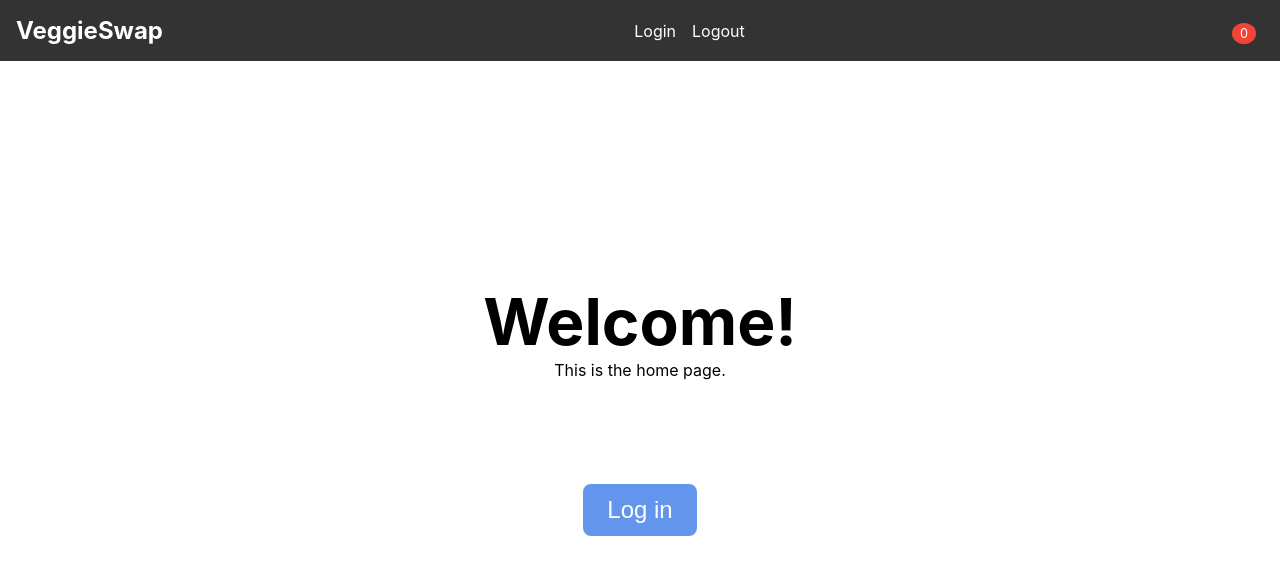
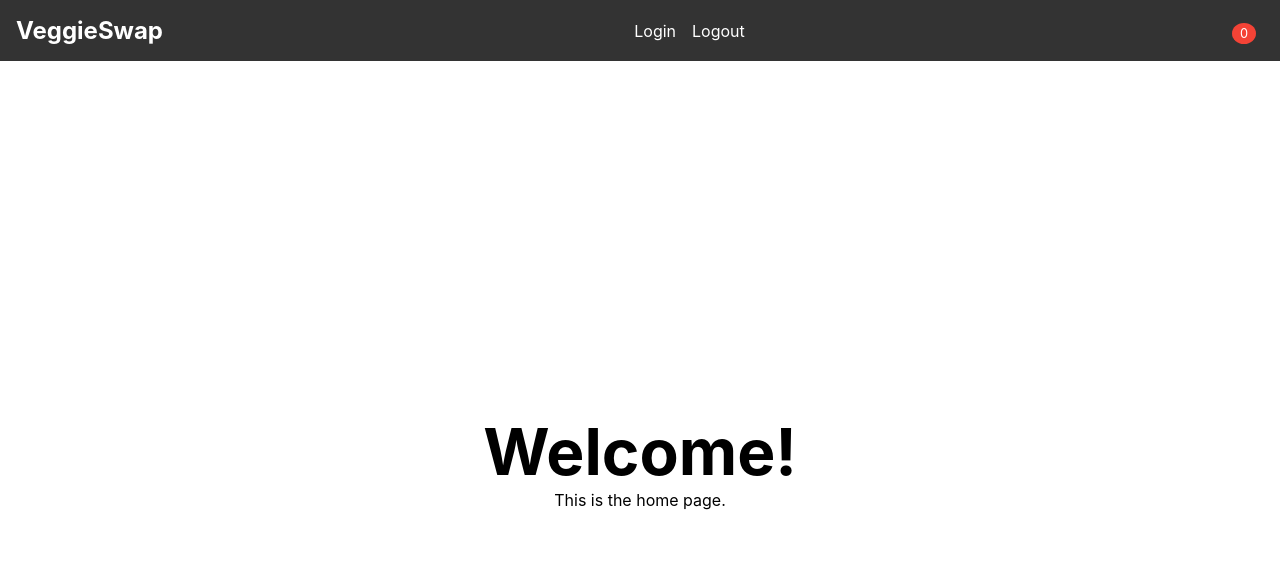
Before and after one commit to blairezh/veggieswap, a React (Create React App) app in the folder veggieswap/: page / in a window 1280 px wide. Shown: the top 574 px of the page. Built offline with nearby package versions, Linux system fonts and the light colour scheme.

Commit message:
hopefully backend is acc pushed this time

```diff
--- a/veggieswap/src/pages/index.js
+++ b/veggieswap/src/pages/index.js
@@ -9,48 +9,10 @@ const Home = (props) => {
   const [message, setMessage] = useState('');
   const navigate = useNavigate()
 
-//   // if authenticated, goes immediately to login page?
-//   useEffect(() => {
-//     if(localStorage.getItem('access_token') === null){
-//         window.location.href = '/login'
-//     }
-//     else{
-//         (async () => {
-//             try {
-//                 const {data} = await axios.get(
-//                                 'http://localhost:8000/home/', {
-//                                 headers: {
-//                                     'Content-Type': 'application/json'
-//                                 }}
-//                             );
-//                 setMessage(data.message);
-//             } catch (e) {
-//                 console.log('not auth')
-//             }
-//         })()};
-//   }, []);
-
-  const onButtonClick = () => {
-    // You'll update this function later
-    if(localStorage.getItem('access_token') === null){
-        window.location.href = '/login'
-    }
-    else{
-        (async () => {
-            try {
-                const {data} = await axios.get(
-                                'http://localhost:8000/home/', {
-                                headers: {
-                                    'Content-Type': 'application/json'
-                                }}
-                            );
-                setMessage(data.message);
-            } catch (e) {
-                console.log('not auth')
-            }
-        })()};
-
-  }
+//   const onButtonClick = () => {
+//     const path = `newPath`;
+//     navigate(path);
+//   }
 
   return (
     <div className="mainContainer">
@@ -58,7 +20,7 @@ const Home = (props) => {
         <div>Welcome!</div>
       </div>
       <div>This is the home page.</div>
-      <div className={'buttonContainer'}>
+      {/* <div className={'buttonContainer'}>
         <input
           className={'inputButton'}
           type="button"
@@ -66,7 +28,7 @@ const Home = (props) => {
           value={loggedIn ? 'Log out' : 'Log in'}
         />
         {loggedIn ? <div>Your email address is {email}</div> : <div />}
-      </div>
+      </div> */}
     </div>
   )
 }
```
